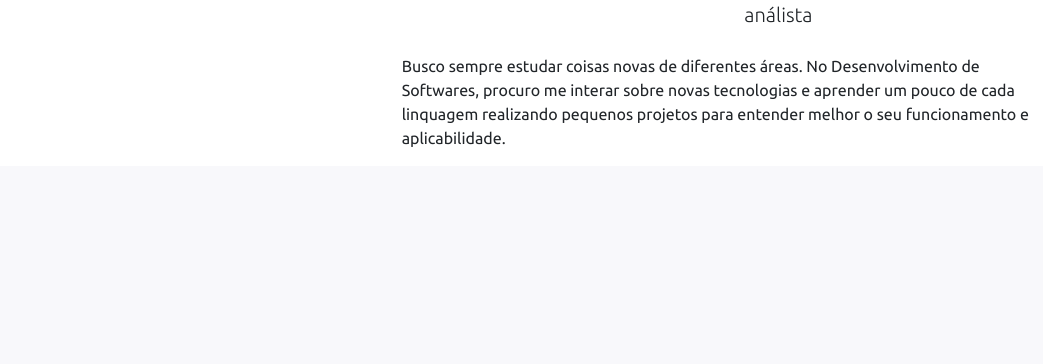
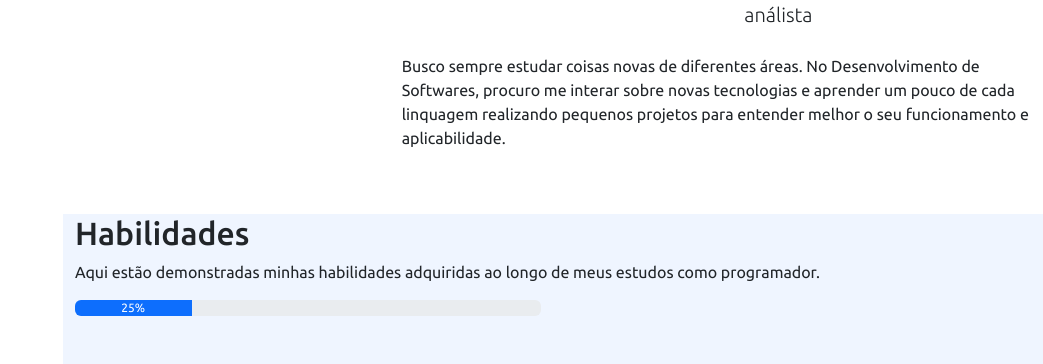
Before and after one commit to Matheus-Damazio/portifolio, a Flask app: page / in a window 1280 px wide. Shown: the part 1522-1886 px from the top of the page, without its empty margins (237-1280 px from the left). Before the commit the page ends 1688 px from the top, so only its background shows below. Run offline with Flask 3, Linux system fonts and the light colour scheme; some libraries are stand-ins or nearby versions.

Commit message:
adicionando uma área de habilidades e uma barra de progresso a página

```diff
--- a/static/style.css
+++ b/static/style.css
@@ -199,3 +199,7 @@ i.menu-mobile{
 *::-webkit-scrollbar-thumb{
     background-color: #242424;
 }
+
+.section-bg{
+    background-color: #eff5ff;
+}
--- a/templates/index.html
+++ b/templates/index.html
@@ -148,6 +148,26 @@
 
 
         </section>
+
+        <section class="mt-5 section-bg" id="habilidades">
+
+            <div class="container pb-5">
+                <h2 class="pt5">Habilidades</h2>
+                <p> Aqui estão demonstradas minhas habilidades adquiridas ao longo de
+                    meus estudos como programador.
+                </p>
+                <div class="row">
+                    <div class="col-md-6">
+                        <div class="progress">
+                            <div class="progress-bar" role="progressbar" style="width: 25%;" aria-valuenow="25" aria-valuemin="0" aria-valuemax="100">25%</div>
+                          </div>
+
+                    </div>
+                    <div class="col-md-6"></div>
+                </div>
+            </div>
+
+        </section>
     </main>
 
 
```
Also changed, not shown: other parts of templates/index.html (+1 -1 lines).
